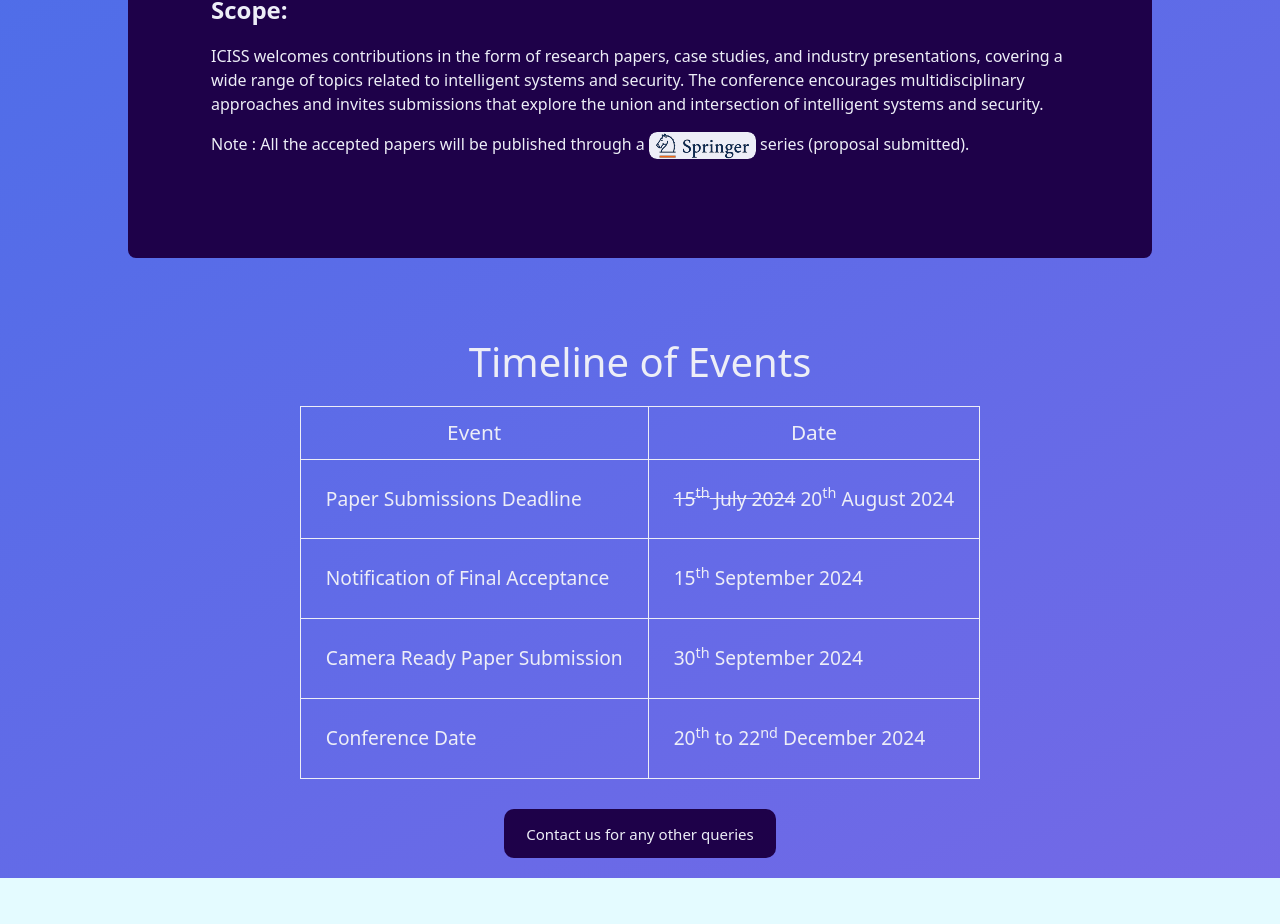
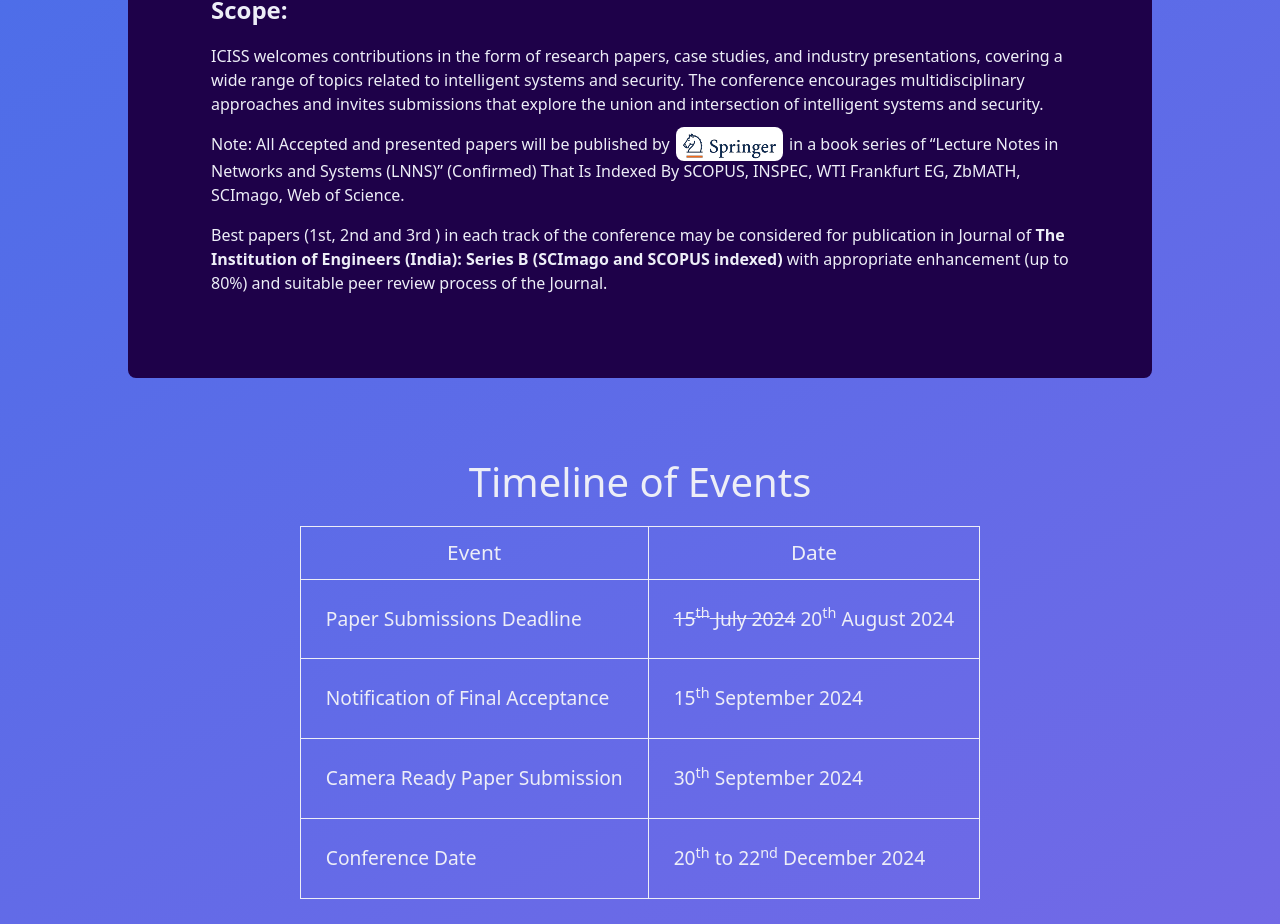
Before and after one commit to techlism/ICISS-2024-Website, a React (Create React App) app: page / in a window 1280 px wide. Shown: the part 3593-4517 px from the top of the page. Built offline with nearby package versions, Linux system fonts and the light colour scheme; a web font is replaced by a local one.

Commit message:
modified springer permission, some tpc etc.

```diff
--- a/src/components/pages/CommitteePage.jsx
+++ b/src/components/pages/CommitteePage.jsx
@@ -8,8 +8,8 @@ const renderTCPMembers = () => {
         .map((member) => {
             return (
                 <tr>
-                    <td>{member.name}</td>
-                    <td>{member.organization}</td>
+                    <td style={{textAlign : 'left'}}>{member.name}</td>
+                    <td style={{textAlign : 'left'}}>{member.organization}</td>
                 </tr>
             )
         })
--- a/src/components/pages/ContributionTrackPage.jsx
+++ b/src/components/pages/ContributionTrackPage.jsx
@@ -6,12 +6,13 @@ const ContributionTrackPage = ()=>{
             <ConferenceTopics/>
             <p style={{
                 'textAlign':'center',
-                'fontSize':'1.5rem',
+                'fontSize':'1rem',
                 fontWeight:'500',
                 color:'#EDEEF7',
+                textAlign : 'center',
             }}>
-                Note : All the accepted papers will be published through a <img src={springerLogo} alt="springer" style={{backgroundColor:'#edeef7',backgroundClip:'content-box',borderRadius:'8px'}}/> series (proposal submitted).
-            </p>
+                Note: All Accepted and presented papers will be published by <span style={{background : 'white',paddingTop : '6px',paddingBottom : '6px' , borderRadius:'8px',margin : '2px'}}><img src={springerLogo}/></span> in a book series of “Lecture Notes in Networks and Systems (LNNS)” (Confirmed) That Is Indexed By SCOPUS, INSPEC, WTI Frankfurt EG, ZbMATH, SCImago, Web of Science.
+                </p>
             {/* <p
                 style={{
                     'textAlign':'center',
--- a/src/components/tcpList.js
+++ b/src/components/tcpList.js
@@ -357,6 +357,10 @@ const TCPMembers = [
     name : "Ardhendu Sarkar",
     organization : "IIEST, Shibpur, India"
   },
+  {
+    name : 'Akhil Mittal',
+    organization : 'Microsoft, India'
+  }
 ];
 
 export default TCPMembers;
--- a/src/components/ui/About.jsx
+++ b/src/components/ui/About.jsx
@@ -26,12 +26,12 @@ const About = ()=>{
             ICISS welcomes contributions in the form of research papers, case studies, and industry presentations, covering a wide range of topics related to intelligent systems and security.
             The conference encourages multidisciplinary approaches and invites submissions that explore the union and intersection of intelligent systems and security.
             </p>
-            <p>
-                Note : All the accepted papers will be published through a <img src={springerLogo} alt="springer" style={{backgroundColor:'#edeef7',backgroundClip:'content-box',borderRadius:'8px'}}/> series (proposal submitted).
+            <p style={{fontWeight : 500}}>
+                Note: All Accepted and presented papers will be published by <span style={{background : 'white',paddingTop : '6px',paddingBottom : '6px' , borderRadius:'8px',margin : '2px'}}><img src={springerLogo}/></span> in a book series of “Lecture Notes in Networks and Systems (LNNS)” (Confirmed) That Is Indexed By SCOPUS, INSPEC, WTI Frankfurt EG, ZbMATH, SCImago, Web of Science.
             </p>
-            {/* <p>
-                Best papers (1st, 2nd and 3rd ) in each track of the conference may be considered for publication in <strong>Journal of The Institution of Engineers (India): Series B (SCImago and SCOPUS indexed)</strong>  with appropriate enhancement (up to 80%) and suitable peer review process of the Journal.
-            </p> */}
+            <p style={{marginBottom : 0 , paddingBottom : 0}}>
+                Best papers (1st, 2nd and 3rd ) in each track of the conference may be considered for publication in Journal of <strong>The Institution of Engineers (India): Series B (SCImago and SCOPUS indexed)</strong> with appropriate enhancement (up to 80%) and suitable peer review process of the Journal.
+            </p>
     </div>
  )
 }
```
